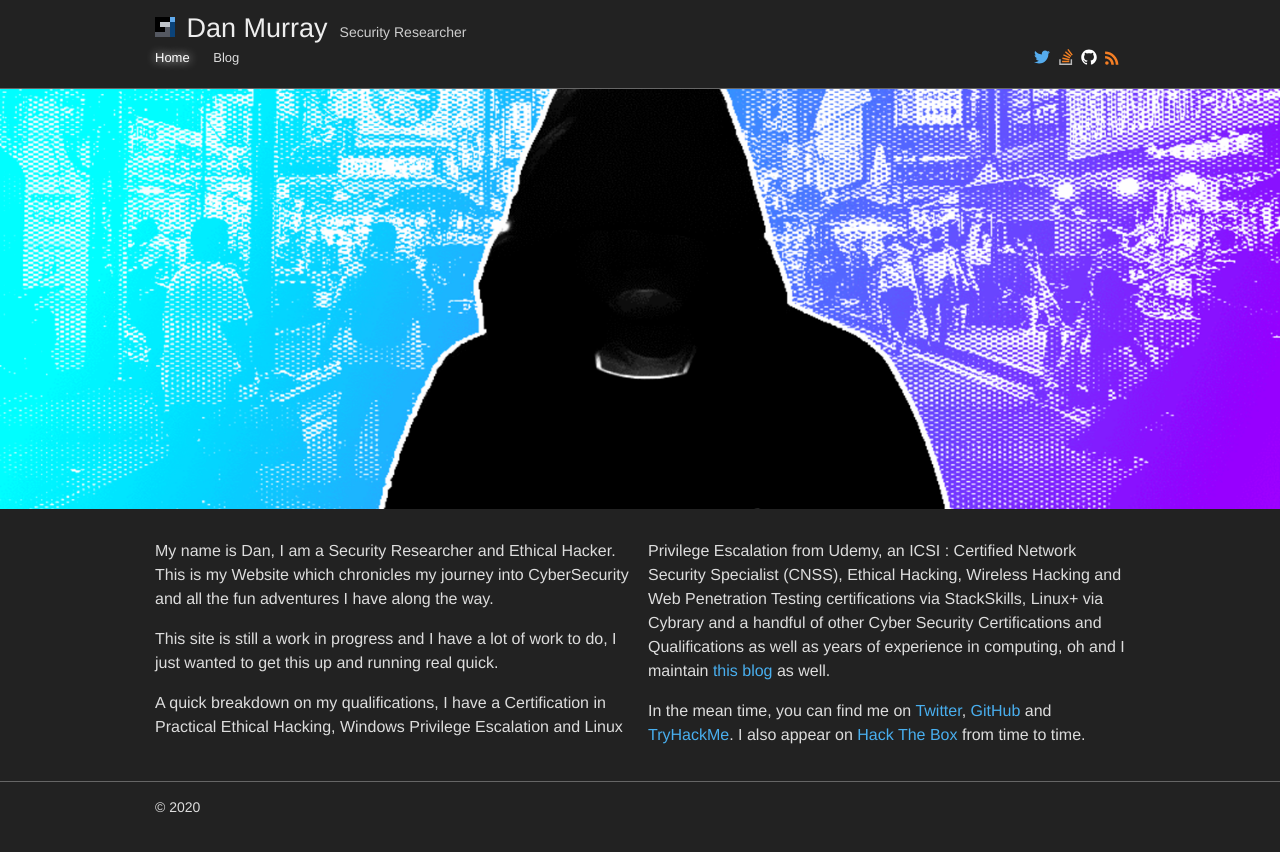
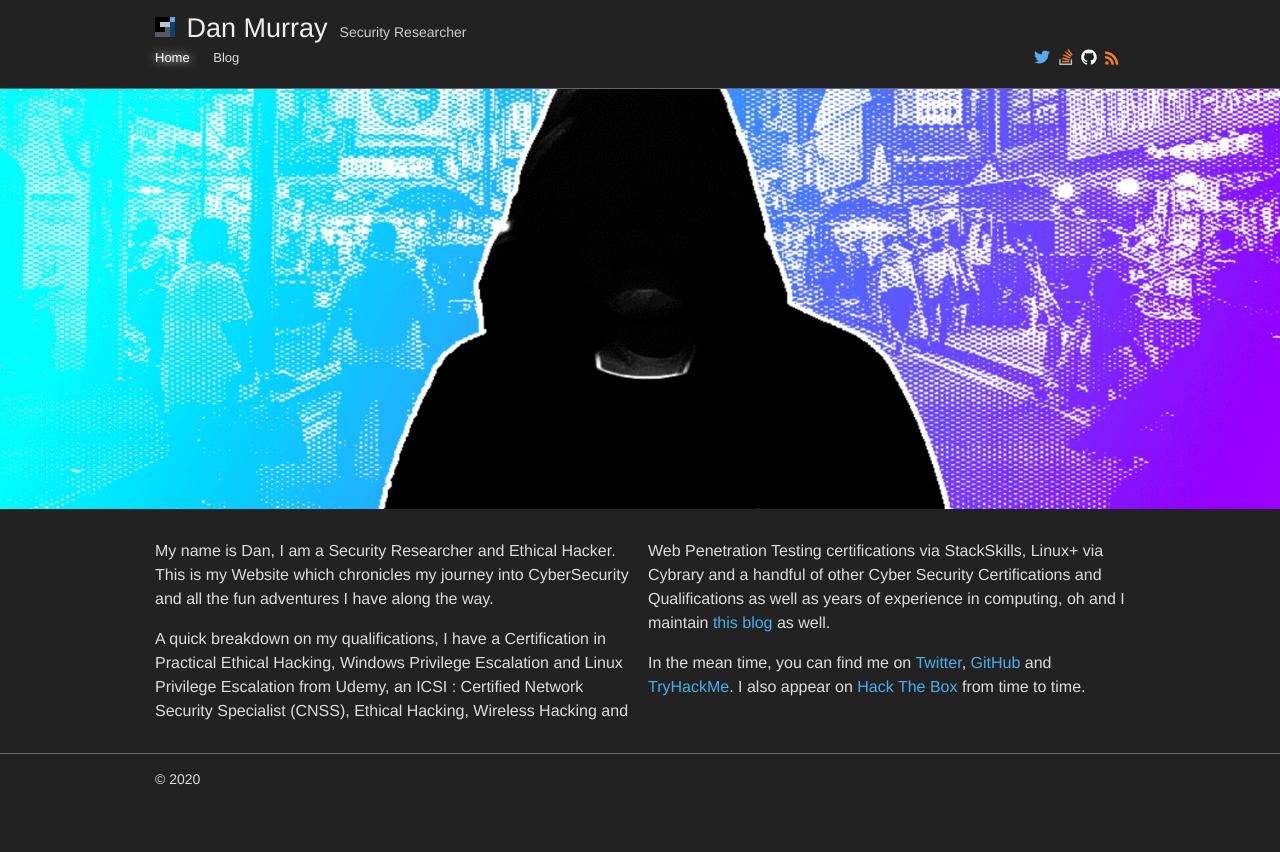
Before and after one commit to Ha3ks/ha3ks.github.io, a Jekyll site: the page built from index.html, in a window 1280 px wide. Shown: the top 852 px of the page. Built offline with Jekyll 4.4.1, drawn with Linux system fonts in a browser that asks for light colours.

Commit message:
Update about.md

```diff
--- a/_includes/about.md
+++ b/_includes/about.md
@@ -1,6 +1,4 @@
 My name is Dan, I am a Security Researcher and Ethical Hacker. This is my Website which chronicles my journey into CyberSecurity and all the fun adventures I have along the way.
-
-This site is still a work in progress and I have a lot of work to do, I just wanted to get this up and running real quick.
 
 A quick breakdown on my qualifications, I have a Certification in Practical Ethical Hacking, Windows Privilege Escalation and Linux Privilege Escalation from Udemy, an ICSI : Certified Network Security Specialist (CNSS), Ethical Hacking, Wireless Hacking and Web Penetration Testing certifications via StackSkills, Linux+ via Cybrary and a handful of other Cyber Security Certifications and Qualifications as well as years of experience in computing, oh and I maintain [this blog](https://github.com/ha3ks/ha3ks.github.io) as well.
 
```
